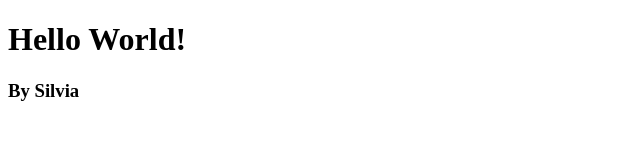
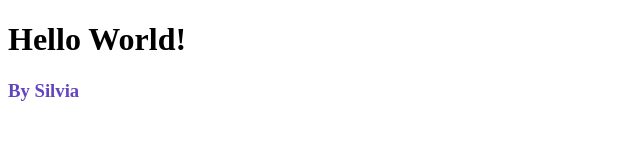
Before and after one commit to S-Lombardi/htmlcss-hello, a plain HTML site: page index.html in a window 1280 px wide. Shown: the full height of the page, 0-640 px from the left. Drawn offline with Linux system fonts and the light colour scheme.

Commit message:
added link style - violet color to By Silvia

```diff
--- a/index.html
+++ b/index.html
@@ -3,6 +3,7 @@
 <head>
     <meta charset="UTF-8">
     <title>HELLO</title>
+    <link rel="stylesheet" href="style.css">
 </head>
 <body>
     <h1>Hello World!</h1>
--- /dev/null
+++ b/style.css
@@ -0,0 +1,3 @@
+h3{
+    color: rgb(101, 68, 192);
+}
```
